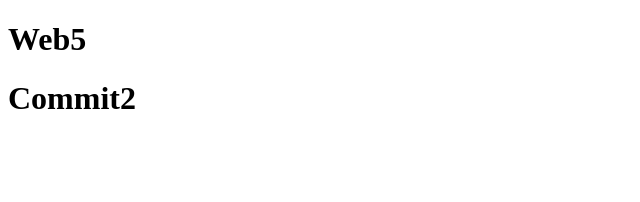
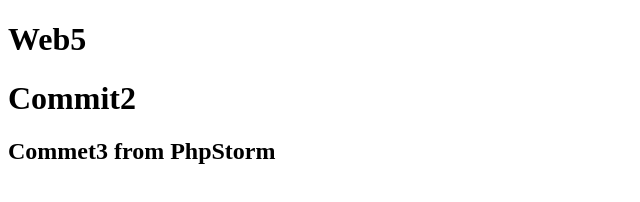
Before and after one commit to mench64/web5, a plain HTML site: page index.html in a window 1280 px wide. Shown: the whole page, without its empty margins (0-640 px from the left). Drawn offline with Linux system fonts and the light colour scheme.

Commit message:
commit03

```diff
--- a/index.html
+++ b/index.html
@@ -9,5 +9,6 @@
 <body>
 	<h1>Web5</h1>
 	<h1>Commit2</h1>
+    <h2>Commet3 from PhpStorm</h2>
 </body>
 </html>
```
